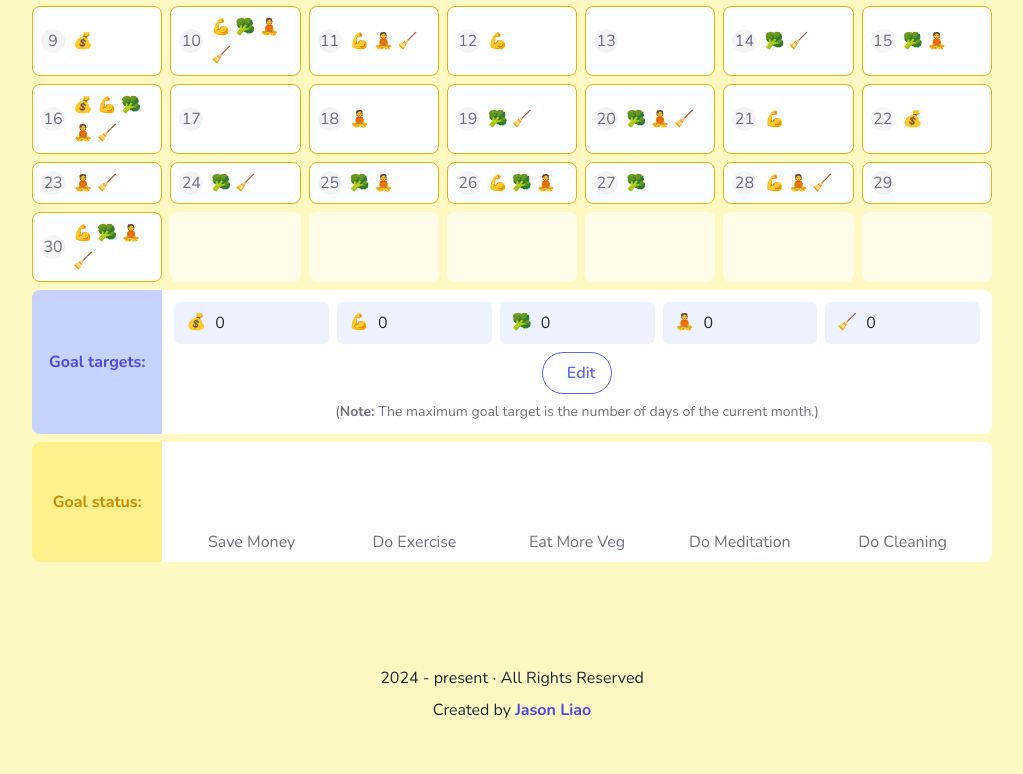
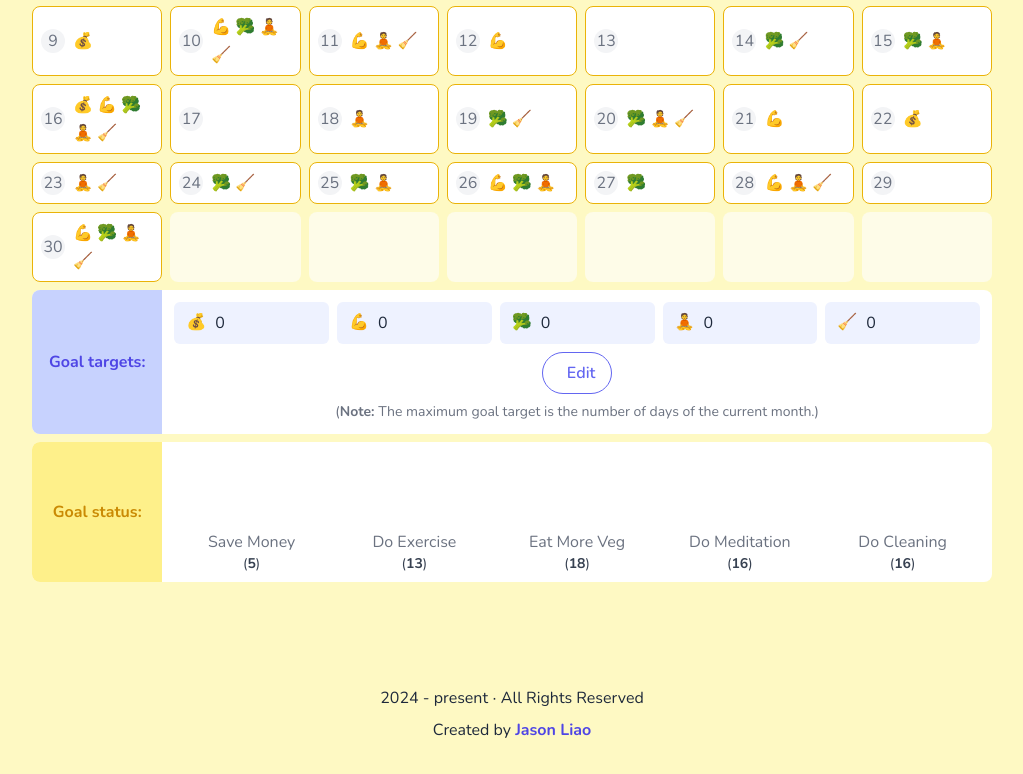
Before and after one commit to jasontwuk/togoalx, a Next.js app: page / in a window 1280 px wide. Shown: the part 574-1348 px from the top of the page, without its empty margins (128-1151 px from the left). Built offline with nearby package versions, Linux system fonts and the light colour scheme; no server answers; some icons are missing.

Commit message:
add goal achievement total numbers to Calendar

```diff
--- a/app/components/calendar.tsx
+++ b/app/components/calendar.tsx
@@ -568,7 +568,7 @@ export const Calendar = (props: CalendarProps) => {
               return (
                 <div
                   key={goal}
-                  className="flex w-[calc(20%-0.5rem)] min-w-24 shrink-0 flex-col gap-2"
+                  className="flex w-[calc(20%-0.5rem)] min-w-24 shrink-0 flex-col"
                 >
                   <ProgressDonutBar
                     percent={
@@ -580,8 +580,16 @@ export const Calendar = (props: CalendarProps) => {
                     loading={loading} // Pass loading state to ProgressDonutBar
                   />
 
-                  <p className="-mt-2 capitalize text-gray-500">
+                  <p className="capitalize text-gray-500">
                     {goalList[goal].goal}
+                  </p>
+
+                  <p className="text-sm text-gray-700">
+                    (
+                    <em className="font-bold not-italic">
+                      {achievements[goal]}
+                    </em>
+                    )
                   </p>
                 </div>
               );
```
